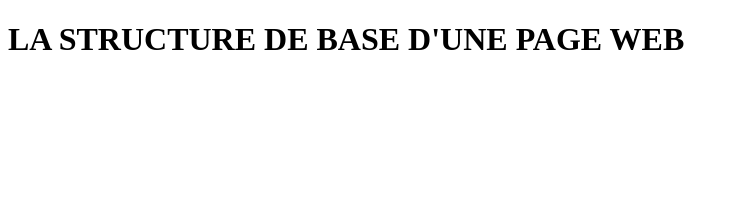
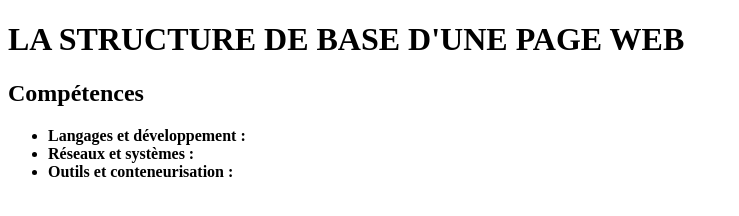
Before and after one commit to alessiaassogba1-hue/mon-cv, a plain HTML site: page index.html in a window 1280 px wide. Shown: the whole page, without its empty margins (0-739 px from the left). Drawn offline with Linux system fonts and the light colour scheme.

Commit message:
mise en place de la section competences

```diff
--- a/index.html
+++ b/index.html
@@ -8,5 +8,19 @@
 </head>
 <body>
     <h1>LA STRUCTURE DE BASE D'UNE PAGE WEB</h1>
+    <section id="competences">
+    <h2>Compétences</h2>
+    <ul>
+        <li>
+            <strong>Langages et développement :</strong>
+        </li>
+        <li>
+            <strong>Réseaux et systèmes :</strong>
+        </li>
+        <li>
+            <strong>Outils et conteneurisation :</strong>
+        </li>
+    </ul>
+</section>
 </body>
 </html>
```
